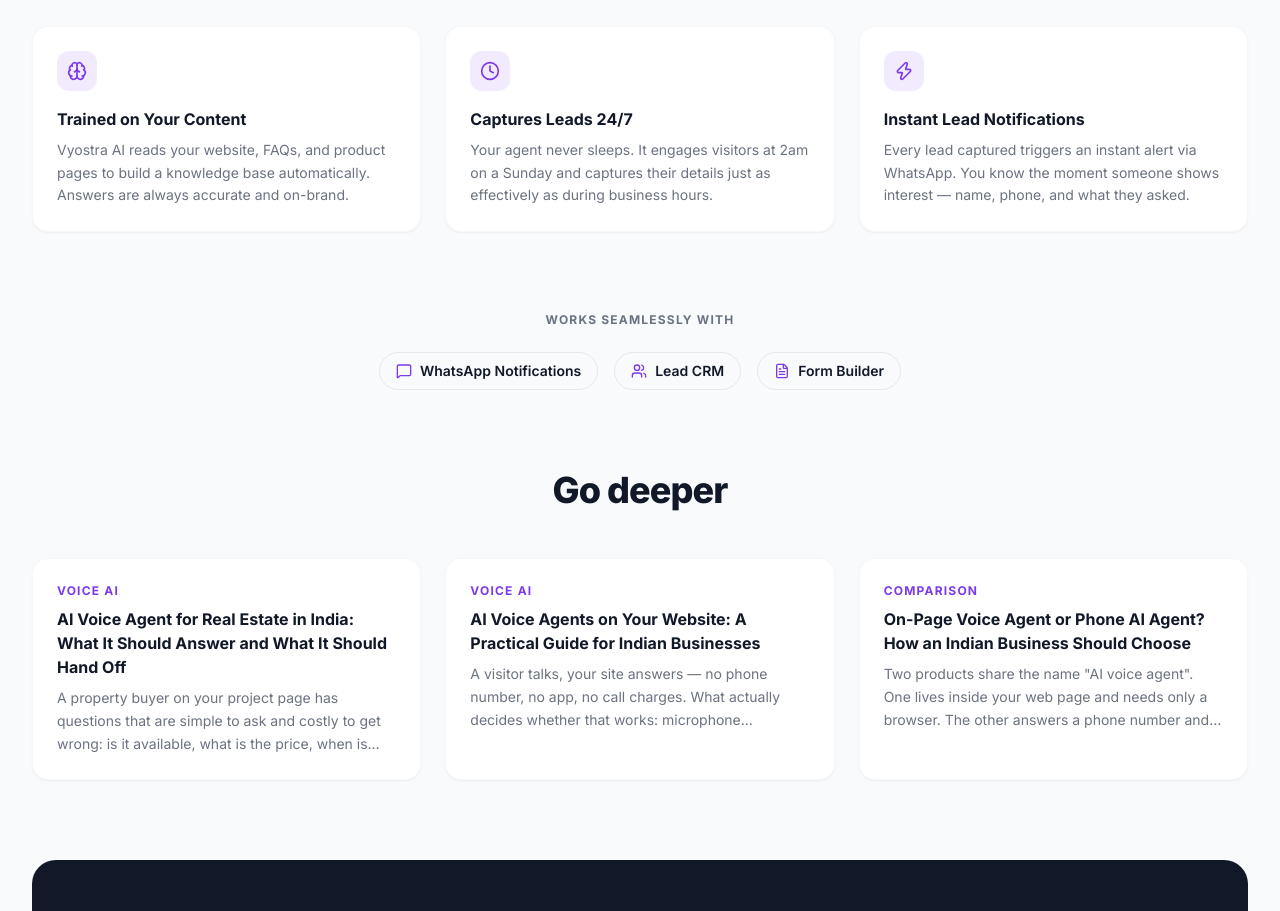
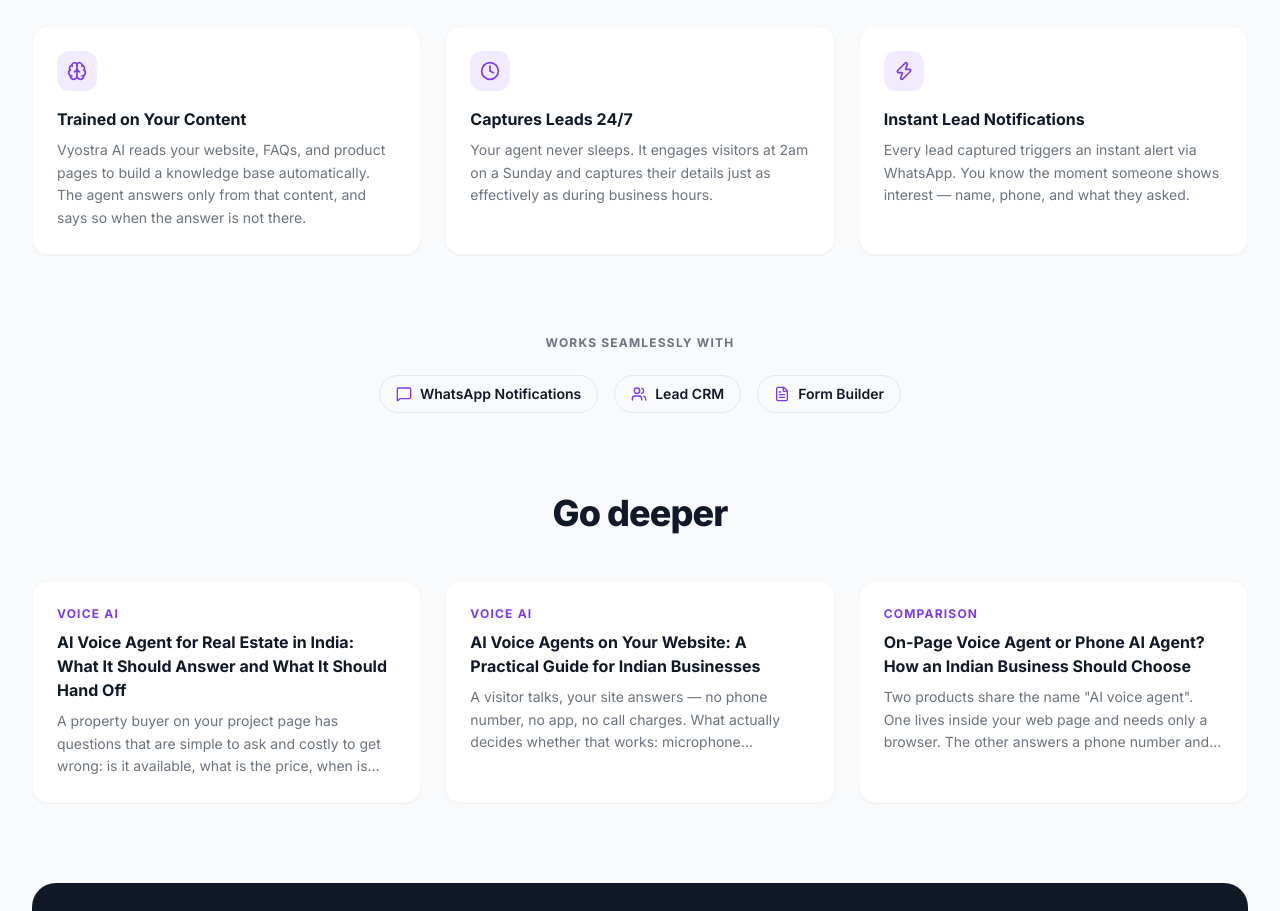
Before and after one commit to akvinayaktiwari/RigaChat, a React (Vite) app in the folder frontend/: page /features/chatbot in a window 1280 px wide. Shown: the part 1260-2171 px from the top of the page. Built offline with nearby package versions, Linux system fonts and the light colour scheme; no server answers.

Commit message:
fix: replace "always accurate" with what the agent actually does
No agent is always accurate. What is true, and what the FAQ already says,
is that it answers only from the content it was given and says so when the
answer is not there.

```diff
--- a/frontend/src/pages/features/Chatbot.tsx
+++ b/frontend/src/pages/features/Chatbot.tsx
@@ -80,7 +80,7 @@ export default function Chatbot() {
           {
             icon: <Brain className="w-5 h-5" />,
             title: 'Trained on Your Content',
-            body: 'Vyostra AI reads your website, FAQs, and product pages to build a knowledge base automatically. Answers are always accurate and on-brand.',
+            body: 'Vyostra AI reads your website, FAQs, and product pages to build a knowledge base automatically. The agent answers only from that content, and says so when the answer is not there.',
           },
           {
             icon: <Clock className="w-5 h-5" />,
```
